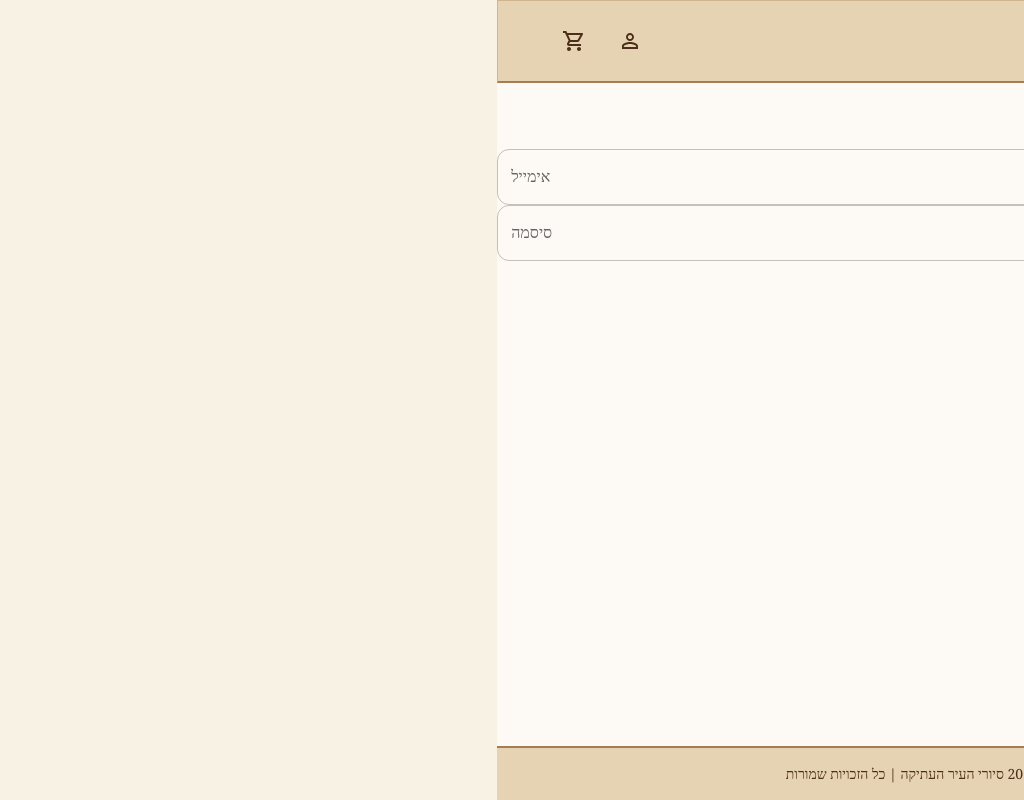
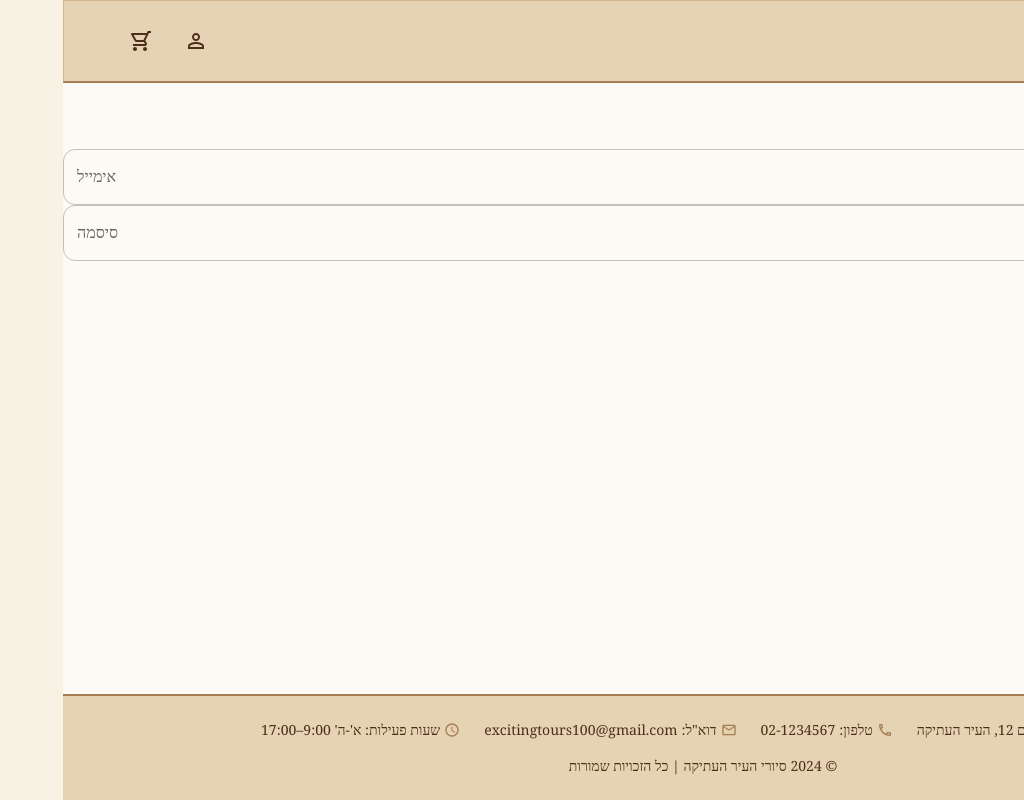
Before and after one commit to miriKarp/oldCityToursClient, a React (Vite) app: page /signin in a window 1280 px wide. Shown: the whole page, without its empty margins (256-1280 px from the left). Built offline with nearby package versions, Linux system fonts and the light colour scheme.

Commit message:
header and footer arrangement

```diff
--- a/src/api/data.api.ts
+++ b/src/api/data.api.ts
@@ -12,7 +12,13 @@ export const getUsers = async () => {
 
 export const getTours = async () => {
   try {
-    const response = await axiosData.get('/tours');
+    const token = localStorage.getItem('token');
+    // const response = await axiosData.get('/tours');
+    const response = await axiosData.get('/tours', {
+      headers: {
+        Authorization: `Bearer ${token}`,
+      },
+    });
     return response.data;
   } catch (error: any) {
     console.error("Error fetching tours:", error.message || error);
--- a/src/components/admin/businessDetails.component.tsx
+++ b/src/components/admin/businessDetails.component.tsx
@@ -28,7 +28,7 @@ export const BusinessDetails = () => {
                 </Typography>
 
                 <Box sx={{ color: '#3b2f1b', fontSize: '1.1rem', lineHeight: 1.8 }}>
-                    <div>📍 כתובת: רחוב השלום 12, העיר העתיקה</div>
+                    <div>📍 רחוב משגב לדך 12, העיר העתיקה</div>
                     <div>📞 טלפון: 02-1234567</div>
                     <div>✉️ דוא"ל: tours@oldcity.co.il</div>
                     <div>🕰 שעות פעילות: א'-ה' 9:00–17:00</div>
--- a/src/components/auth/signIn.component.tsx
+++ b/src/components/auth/signIn.component.tsx
@@ -18,7 +18,6 @@ export const SignIn = () => {
         try {
             const response = await dispatch(loginUser(email, password));
             if (response && response.user) {
-                localStorage.setItem("name", JSON.stringify(response.user.name));
                 localStorage.setItem("user", JSON.stringify(response.user));
                 localStorage.setItem("token", response.token);
 
--- a/src/components/auth/signUp.component.tsx
+++ b/src/components/auth/signUp.component.tsx
@@ -20,7 +20,8 @@ export const SignUp = () => {
         try {
             const response = await dispatch(registerUser(name, email, password, phone));
             if (response) {
-                localStorage.setItem("name", JSON.stringify(name));
+                localStorage.setItem("user", JSON.stringify(response.user));
+                localStorage.setItem("token", response.token);
                 navigate('/Home');
             }
         } catch (err) {
--- /dev/null
+++ b/src/components/invitedTours.component.tsx
@@ -0,0 +1,32 @@
+import { useAppSelector } from '../hooks';
+
+export const InvitedTours = () => {
+
+    const { tours, loading, error } = useAppSelector((state) => state.tours);
+
+    return (
+        <div>
+            <h2>רשימת סיורים שלי:</h2>
+
+            {loading && <p>טוען סיורים...</p>}
+            {error && <p>שגיאה: {error}</p>}
+
+            {tours.length > 0 ? (
+                <ul>
+                    {tours.map((tour) => (
+                        <li key={tour.id}>
+                            <strong>{tour.invitingName}</strong><br />
+                            תאריך: {new Date(tour.time).toLocaleString()}<br />
+                            טלפון: {tour.phone}<br />
+                            סוג סיור: {tour.tourType}<br />
+                            קבוצתי: {tour.group ? 'כן' : 'לא'}<br />
+                            הערות: {tour.note}
+                        </li>
+                    ))}
+                </ul>
+            ) : (
+                <p>לא נמצאו סיורים</p>
+            )}
+        </div>
+    );
+}
--- a/src/components/layout/footer.component.tsx
+++ b/src/components/layout/footer.component.tsx
@@ -1,6 +1,15 @@
 import { Box, Typography } from '@mui/material';
+import LocationOnOutlinedIcon from '@mui/icons-material/LocationOnOutlined';
+import PhoneOutlinedIcon from '@mui/icons-material/PhoneOutlined';
+import EmailOutlinedIcon from '@mui/icons-material/EmailOutlined';
+import AccessTimeOutlinedIcon from '@mui/icons-material/AccessTimeOutlined';
 
 export const Footer = () => {
+
+    const address = "רחוב משגב לדך 12, העיר העתיקה";
+    const googleMapsUrl = `https://www.google.com/maps/search/?api=1&query=${encodeURIComponent(address)}`;
+
+
     return (
         <Box
             component="footer"
@@ -8,12 +17,56 @@ export const Footer = () => {
                 backgroundColor: '#e6d3b3',
                 color: '#4d2e1a',
                 textAlign: 'center',
-                padding: '1rem',
+                padding: '1.5rem 1rem',
                 fontFamily: 'Cormorant Garamond, serif',
                 borderTop: '2px solid #a67c52',
                 mt: 'auto',
+                display: 'flex',
+                flexDirection: 'column',
+                alignItems: 'center',
+                justifyContent: 'center',
             }}
         >
+
+            <Box
+                sx={{
+                    display: 'flex',
+                    flexDirection: 'row',
+                    flexWrap: 'wrap',
+                    justifyContent: 'center',
+                    alignItems: 'center',
+                    gap: { xs: 1, sm: 2, md: 3 },
+                    mb: 2,
+                    maxWidth: '1000px',
+                    mx: 'auto',
+                }}
+            >
+
+                <Typography variant="body2" sx={{ display: 'flex', alignItems: 'center', gap: 0.5, whiteSpace: 'nowrap' }}>
+                    <LocationOnOutlinedIcon sx={{ fontSize: '1rem', color: '#a67c52' }} />
+                    <a
+                        href={googleMapsUrl}
+                        target="_blank"
+                        rel="noopener noreferrer"
+                        style={{ color: 'inherit', textDecoration: 'none' }}
+                    >
+                        כתובת: רחוב השלום 12, העיר העתיקה
+                    </a>
+                </Typography>
+                <Typography variant="body2" sx={{ display: 'flex', alignItems: 'center', gap: 0.5 }}>
+                    <PhoneOutlinedIcon sx={{ fontSize: '1rem', color: '#a67c52' }} />
+                    טלפון: <a href="tel:+97221234567" style={{ color: 'inherit', textDecoration: 'none' }}>02-1234567</a>
+                </Typography>
+                <Typography variant="body2" sx={{ display: 'flex', alignItems: 'center', gap: 0.5 }}>
+                    <EmailOutlinedIcon sx={{ fontSize: '1rem', color: '#a67c52' }} />
+                    דוא"ל: <a href="mailto:excitingtours100@gmail.com" style={{ color: 'inherit', textDecoration: 'none' }}>excitingtours100@gmail.com</a>
+                </Typography>
+                <Typography variant="body2" sx={{ display: 'flex', alignItems: 'center', gap: 0.5 }}>
+                    <AccessTimeOutlinedIcon sx={{ fontSize: '1rem', color: '#a67c52' }} />
+                    שעות פעילות: א'-ה' 9:00–17:00
+                </Typography>
+            </Box>
+
             <Typography variant="body2">
                 © {new Date().getFullYear()} סיורי העיר העתיקה | כל הזכויות שמורות
             </Typography>
--- a/src/components/layout/home.component.tsx
+++ b/src/components/layout/home.component.tsx
@@ -9,7 +9,7 @@ import { styled } from '@mui/system';
 
 export const Home = () => {
 
-    const user = JSON.parse(localStorage.getItem("Name")!);
+    const user = JSON.parse(localStorage.getItem("user")!);
 
     const dispatch = useDispatch<AppDispatch>();
 
@@ -71,7 +71,7 @@ export const Home = () => {
                         fontSize: { xs: '1.2rem', sm: '1.5rem', md: '2.125rem' }
                     }}
                 >
-                    {user ? `שלום ${user}` : ""}
+                    {user.name ? `שלום ${user.name}` : ""}
                 </Typography>
 
                 {loading && <CircularProgress color="inherit" size={24} />}
--- a/src/index.css
+++ b/src/index.css
@@ -25,8 +25,6 @@ a:hover {
 
 body {
   margin: 0;
-  display: flex;
-  place-items: center;
   min-width: 320px;
   min-height: 100vh;
   background-color: #f7f2e3;
--- a/src/main.tsx
+++ b/src/main.tsx
@@ -10,7 +10,6 @@ import './index.css'
 import { vintageTheme } from "./theme/vintageTheme";
 import { ProtectedRoute } from "./components/auth/ProtectedRoute";
 import { AppInitializer } from './components/auth/appInitializer';
-
 import { SignIn } from './components/auth/signIn.component';
 import { SignUp } from './components/auth/signUp.component';
 import { Home } from './components/layout/home.component';
@@ -21,7 +20,7 @@ import { ServicesList } from "./components/admin/servicesList.component";
 import Layout from './components/layout/layout.component';
 import { ToursList } from './components/admin/toursList.component';
 import { CustomersList } from './components/admin/customersList.component';
-
+import { InvitedTours } from './components/invitedTours.component';
 
 const router = createBrowserRouter([
   {
@@ -41,6 +40,14 @@ const router = createBrowserRouter([
         element: (
           <ProtectedRoute>
             <BookATour />
+          </ProtectedRoute>
+        )
+      },
+      {
+        path: "InvitedTours",
+        element: (
+          <ProtectedRoute>
+            <InvitedTours />
           </ProtectedRoute>
         )
       },
```
Also changed, not shown: src/components/admin/admin.component.tsx (+0 -17 lines), src/components/layout/header.component.tsx (+11 -6 lines), 1 other file (tests, documents, lock files or other folders).
